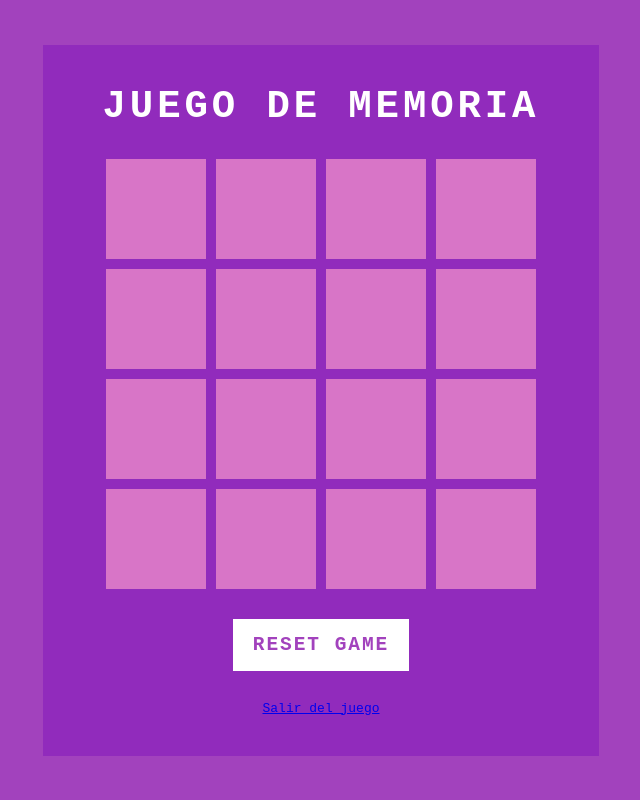
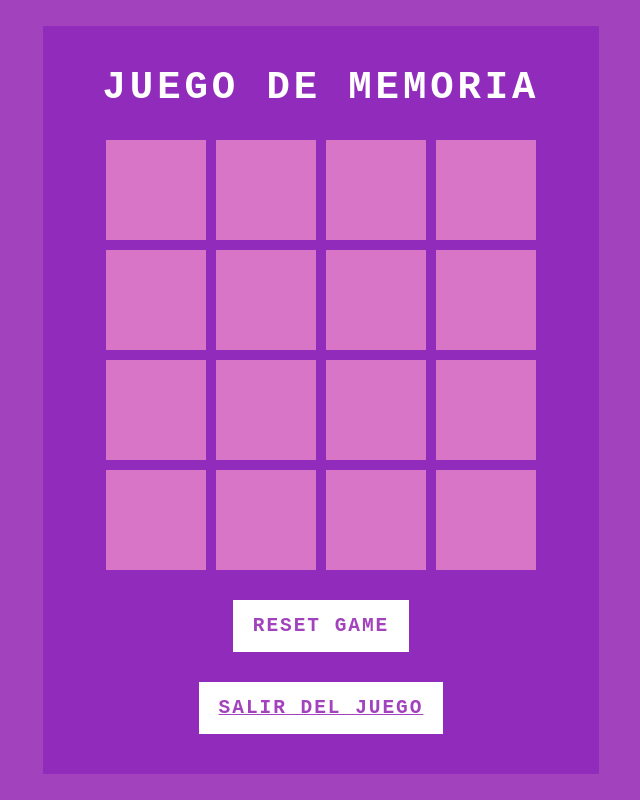
Before and after one commit to Gameboxapp/gamebox, a plain HTML site: page memorygame/memorama.html in a window 1280 px wide. Shown: the whole page, without its empty margins (319-959 px from the left). Drawn offline with Linux system fonts and the light colour scheme.

Commit message:
Update memorama.html

```diff
--- a/memorygame/memorama.html
+++ b/memorygame/memorama.html
@@ -12,7 +12,7 @@
 <h2>JUEGO DE MEMORIA </h2>
 <div class="game"></div>
 <button class="reset"  onclick="window.location.reload();">Reset game </button>
-<a href="/index.html" id="reset2">Salir del juego</a>
+<a href="/index.html" class="reset">Salir del juego</a>
 </div>
 
 
```
